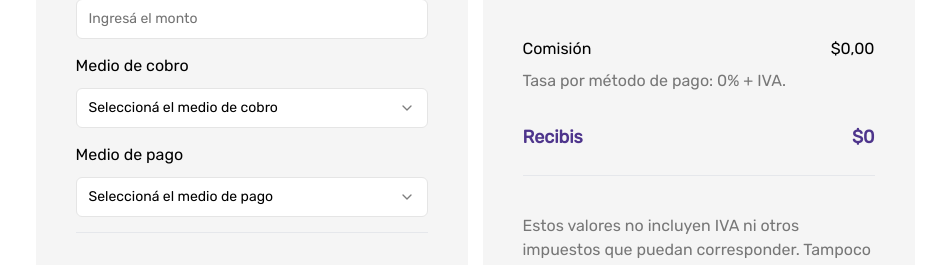
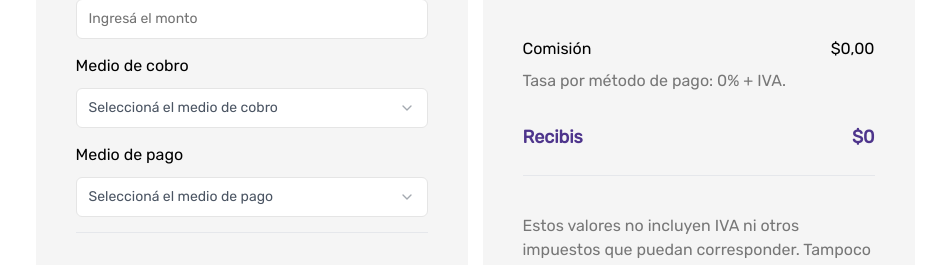
Before and after one commit to LippigGian/simulador-cobro, a React (Vite) app: page / in a window 1280 px wide. Shown: the part 419-684 px from the top of the page, without its empty margins (165-1109 px from the left). Built offline with nearby package versions, Linux system fonts and the light colour scheme.

Commit message:
correccion de select en gris

```diff
--- a/src/components/Selector.jsx
+++ b/src/components/Selector.jsx
@@ -17,10 +17,12 @@ export default function Selector({
   leyendaSelector,
 }) {
   return (
-    <div className="selectContainer">
+
+<div className="selectContainer">
       {label && <label>{label}</label>}
       <Select value={value} onValueChange={onChange}>
-  <SelectTrigger className="select-trigger">
+      <SelectTrigger className={value ? "select-trigger text-black" : "select-trigger text-gray-600"}>
+
     <SelectValue
       placeholder="Selecciona una opción"
       className="placeholder-custom" // Aplica la clase CSS personalizada
@@ -28,7 +30,6 @@ export default function Selector({
 {value
   ? options.find((option) => option.value === value)?.label
   : "Seleccioná el " + label.charAt(0).toLowerCase() + label.slice(1)}
-
     </SelectValue>
   </SelectTrigger>
   <SelectContent className="select-content">
@@ -47,9 +48,8 @@ export default function Selector({
     </SelectGroup>
   </SelectContent>
 </Select>
+</div>
 
 
-      {/* <p className="leyenda">{leyendaSelector}</p> */}
-    </div>
   );
 }
```
